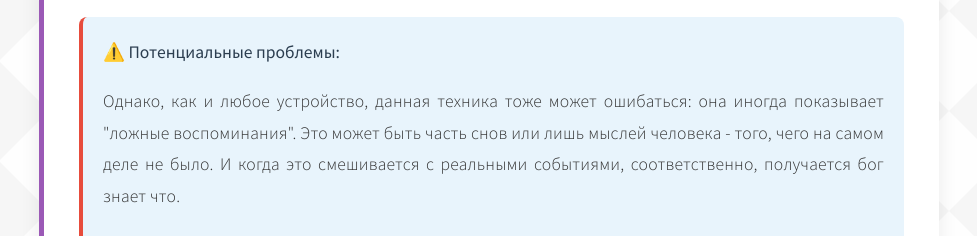
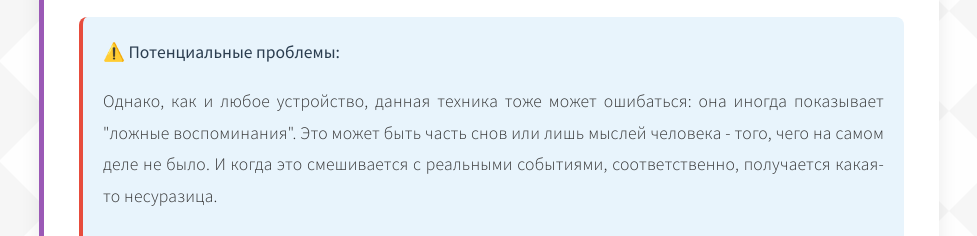
Before and after one commit to Vane1013/Writer, a plain HTML site: page Fantasy/inventions.html in a window 1280 px wide. Shown: the part 3539-3775 px from the top of the page, without its empty margins (151-1128 px from the left). Drawn offline with nearby package versions, Linux system fonts and the light colour scheme.

Commit message:
inventions.html

```diff
--- a/Fantasy/inventions.html
+++ b/Fantasy/inventions.html
@@ -242,7 +242,7 @@
             <div class="tech-title">⚠️ Потенциальные проблемы:</div>
             <p>Однако, как и любое устройство, данная техника тоже может ошибаться: она иногда показывает "ложные
             воспоминания". Это может быть часть снов или лишь мыслей человека - того, чего на самом деле не было. И когда
-            это смешивается с реальными событиями, соответственно, получается бог знает что.</p>
+            это смешивается с реальными событиями, соответственно, получается какая-то несуразица.</p>
 
             <p>Или же человек в самом деле начинает сомневаться: а вдруг это действительно было, просто я забыл? Это может сыграть очень злую шутку. А
             также, естественно, когда принтер используется людьми с амнезией (полной потерей памяти), он не всегда работает.
@@ -266,4 +266,5 @@
     </nav>
 
 </body>
+
 </html>
```
